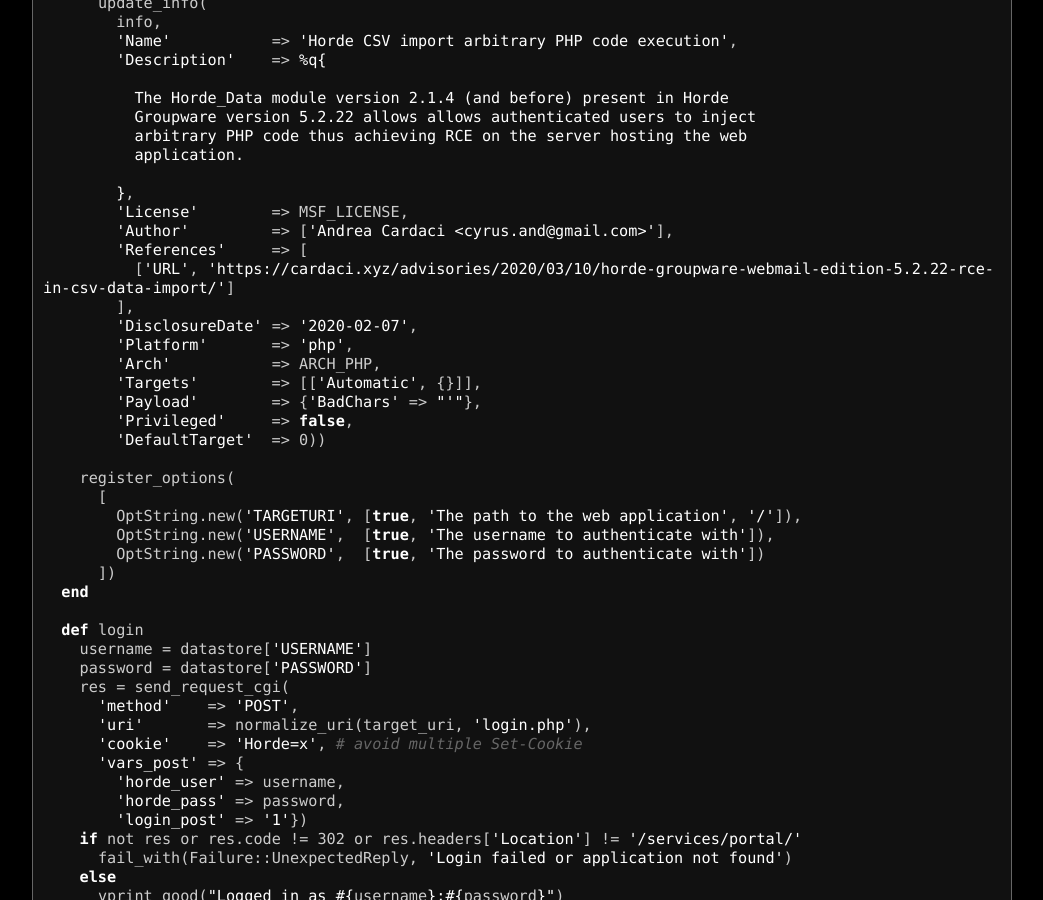
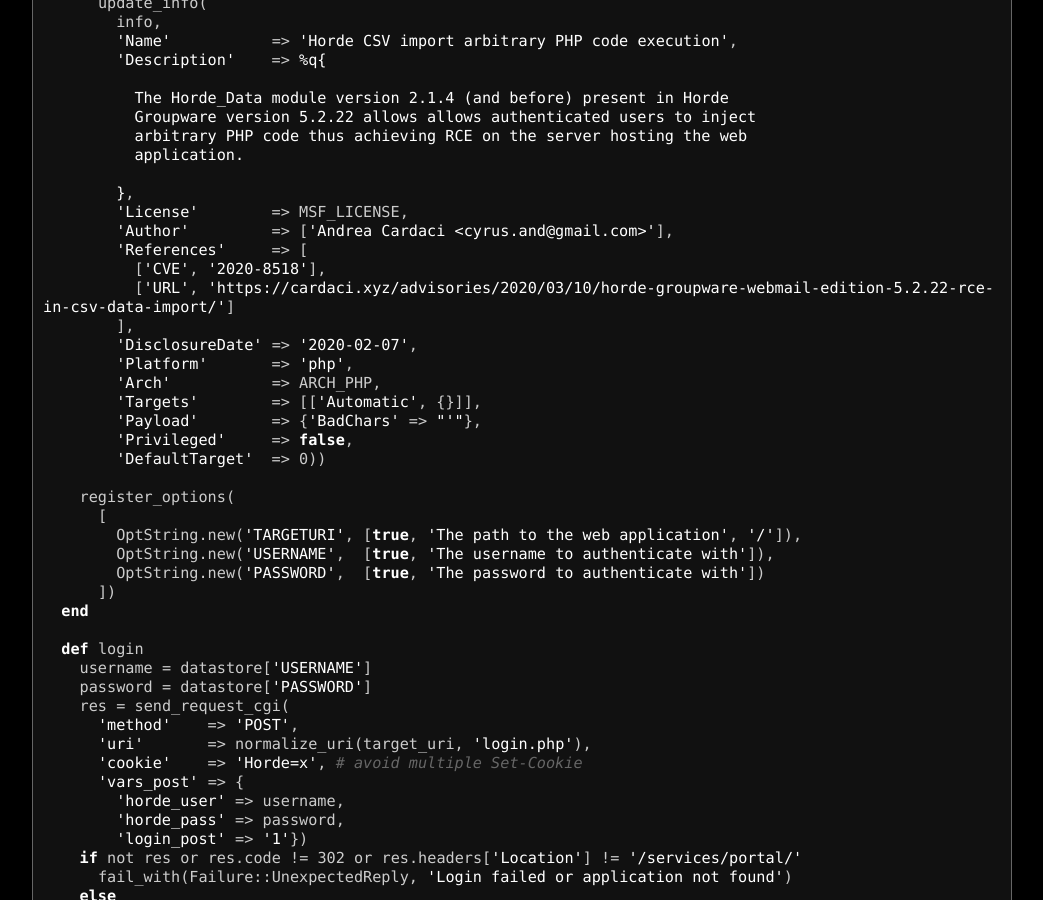
Before and after one commit to cyrus-and/cyrus-and.github.io, a Jekyll site: the page built from advisories/_posts/2020-03-10-horde-groupware-webmail-edition-5.2.22-rce-in-csv-data-import.md, in a window 1280 px wide and 900 px high, scrolled down 3963 px. Shown: the whole window, without its empty margins (118-1161 px from the left). Built offline with Jekyll 4.4.1, drawn with Linux system fonts in a browser that asks for light colours.

Commit message:
Add Horde CVE reference for Metasploit module

```diff
--- a/advisories/_posts/2020-03-10-horde-groupware-webmail-edition-5.2.22-rce-in-csv-data-import.md
+++ b/advisories/_posts/2020-03-10-horde-groupware-webmail-edition-5.2.22-rce-in-csv-data-import.md
@@ -191,6 +191,7 @@ class MetasploitModule < Msf::Exploit::Remote
         'License'        => MSF_LICENSE,
         'Author'         => ['Andrea Cardaci <cyrus.and@gmail.com>'],
         'References'     => [
+          ['CVE', '2020-8518'],
           ['URL', 'https://cardaci.xyz/advisories/2020/03/10/horde-groupware-webmail-edition-5.2.22-rce-in-csv-data-import/']
         ],
         'DisclosureDate' => '2020-02-07',
```
